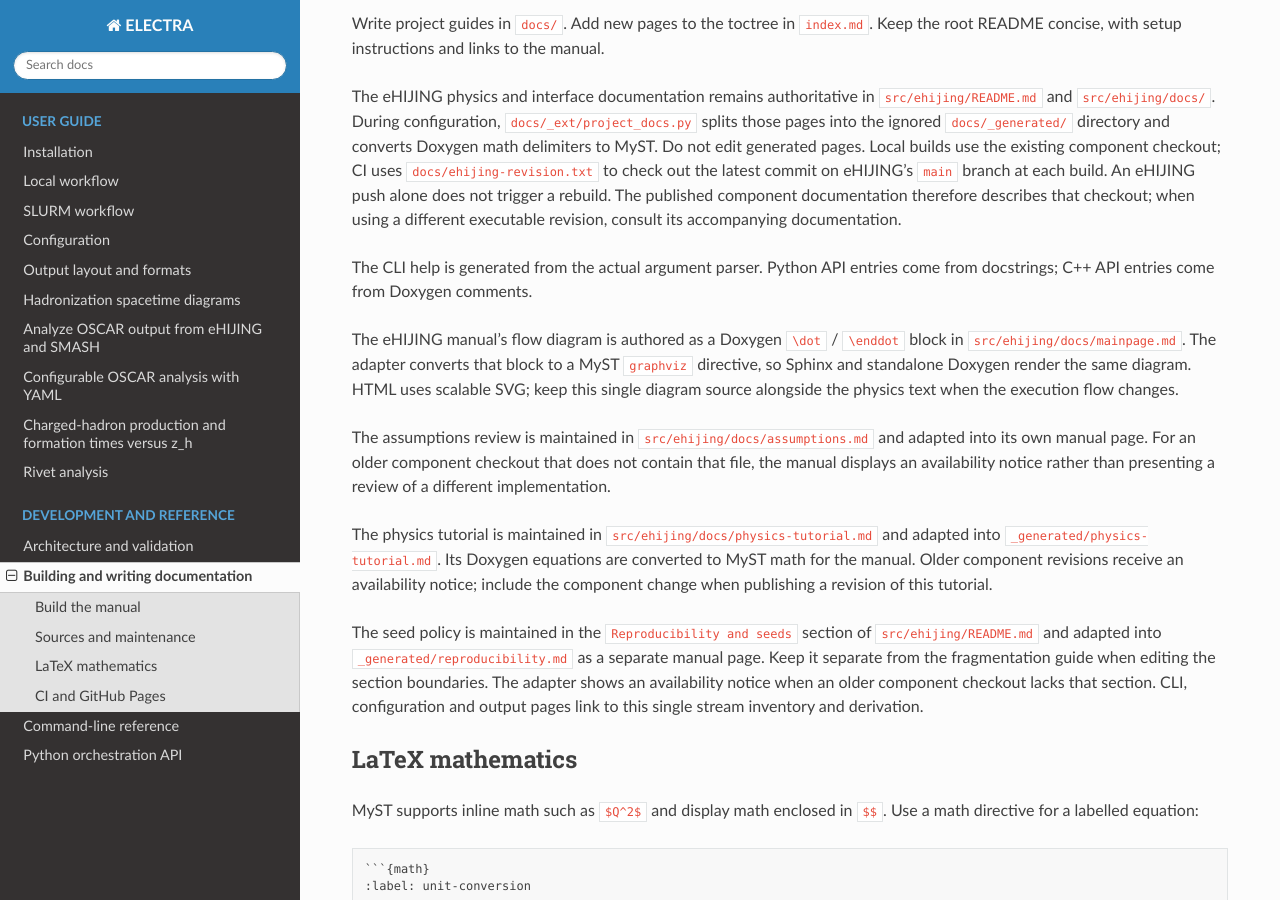
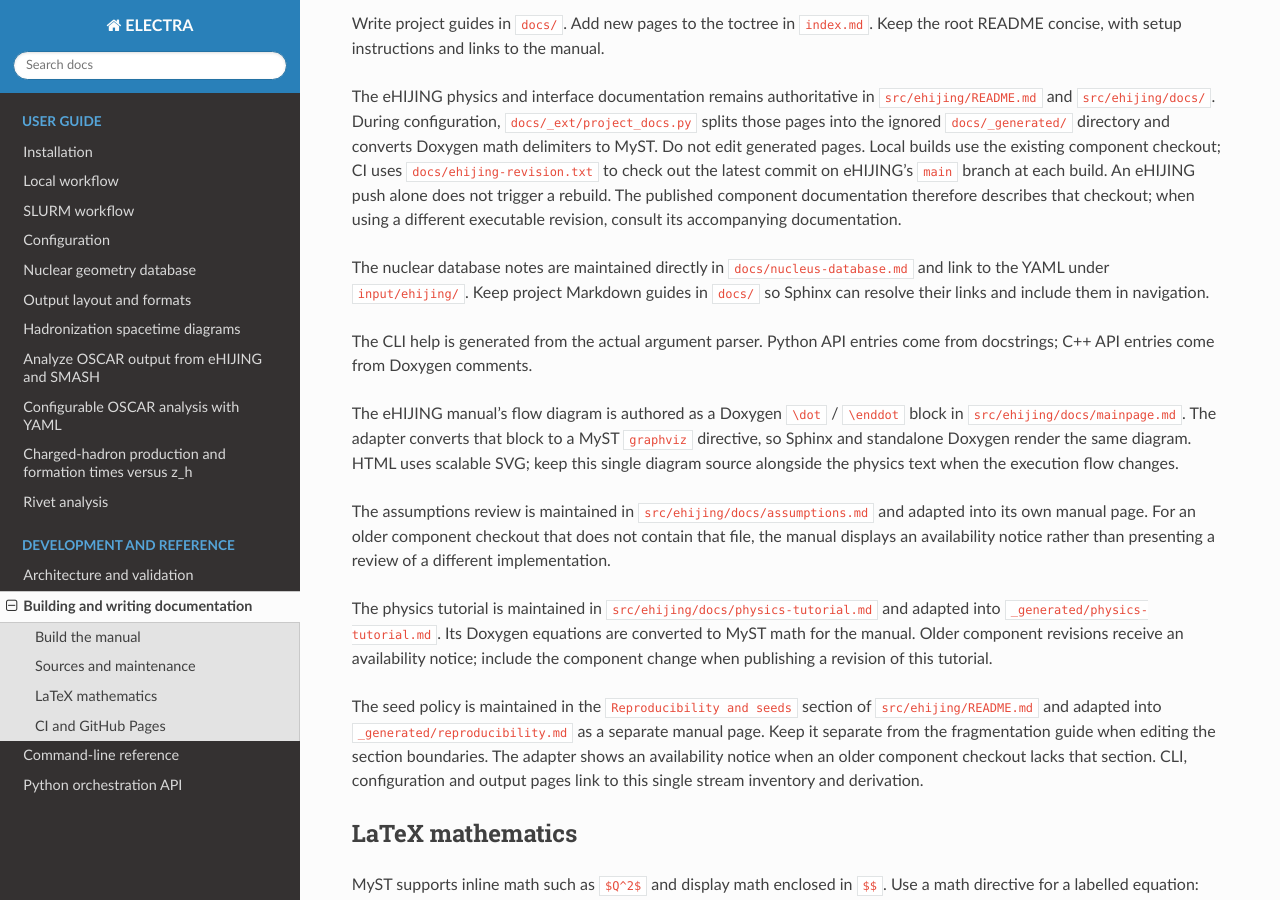
Before and after one commit to jordissm/electra, a Sphinx documentation site: the page built from docs/development/documentation.md, in a window 1280 px wide and 900 px high, scrolled down 670 px. Built offline with Sphinx 7.4.7 and the Read the Docs theme 3.1.0, drawn with Linux system fonts in a browser that asks for light colours; pages that are not in the unit, such as notebooks, are missing from menus.

Commit message:
docs: Add nuclear geometry database documentation and update links

```diff
--- a/docs/development/documentation.md
+++ b/docs/development/documentation.md
@@ -40,6 +40,10 @@ CI uses `docs/ehijing-revision.txt` to check out the latest commit on eHIJING's
 `main` branch at each build. An eHIJING push alone does not trigger a rebuild.
 The published component documentation therefore describes that checkout;
 when using a different executable revision, consult its accompanying documentation.
+
+The nuclear database notes are maintained directly in `docs/nucleus-database.md`
+and link to the YAML under `input/ehijing/`. Keep project Markdown guides in
+`docs/` so Sphinx can resolve their links and include them in navigation.
 
 The CLI help is generated from the actual argument parser. Python API entries
 come from docstrings; C++ API entries come from Doxygen comments.
```
Also changed, not shown: docs/configuration.md (+1 -1 lines), docs/index.md (+1 -0 lines), docs/nucleus-database.md (renamed from input/ehijing/woods_saxon.md, +5 -5 lines).
